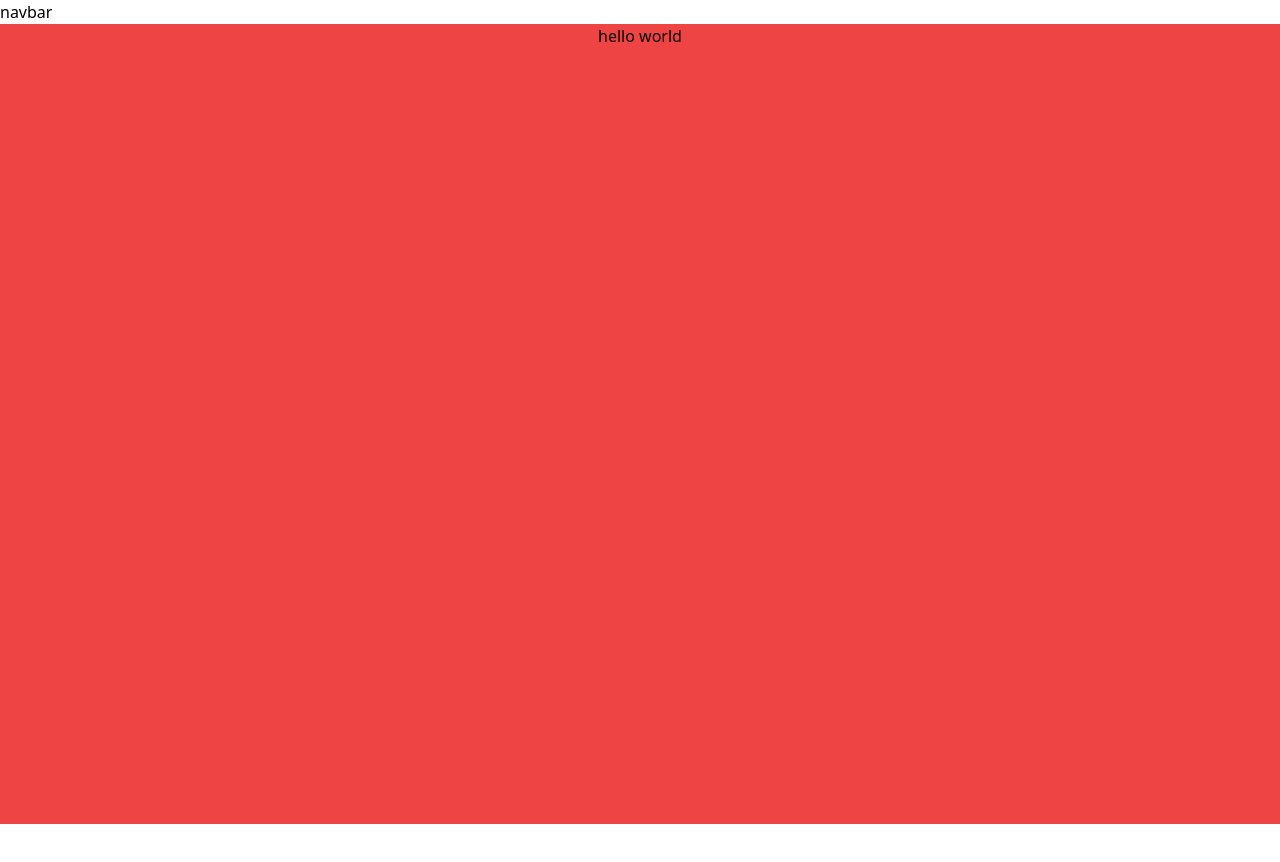
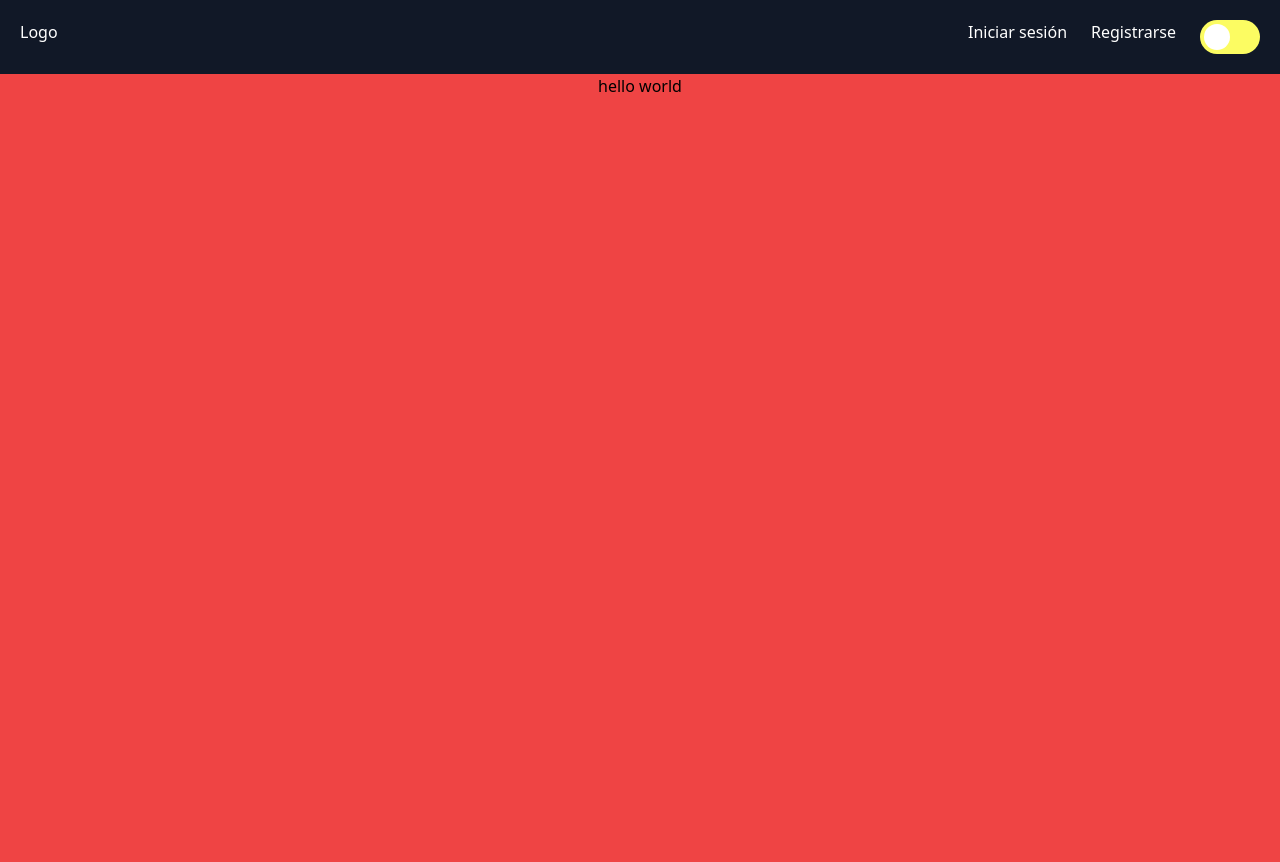
Before and after one commit to josephinfante/ToDoList_FrontEnd, a Vue app: page / in a window 1280 px wide. Shown: the top 862 px of the page. Before the commit the page ends 824 px from the top, so only its background shows below. Built offline with nearby package versions, Linux system fonts and the light colour scheme; the HTML template or start-up script is replaced by a standard one.

Commit message:
Styling Header component

```diff
--- a/src/components/Header.vue
+++ b/src/components/Header.vue
@@ -1,6 +1,16 @@
 <template>
-  <header>
-    <div>navbar</div>
+  <header class="bg-gray-900 text-white py-5">
+    <div class="container mx-auto px-5 flex grid grid-cols-2 gap-4">
+      <div>Logo</div>
+      <div class="flex justify-end">
+        <a href="" class="mx-3">Iniciar sesión</a>
+        <a href="" class="mx-3">Registrarse</a>
+        <label class="switch ml-3">
+          <input type="checkbox">
+          <span class="slider round"></span>
+        </label>
+      </div>
+    </div>
   </header>
 </template>
 
@@ -9,3 +19,65 @@ export default {
   name: 'Header'
 }
 </script>
+
+<style>
+.switch {
+  position: relative;
+  display: inline-block;
+  width: 60px;
+  height: 34px;
+}
+
+.switch input {
+  opacity: 0;
+  width: 0;
+  height: 0;
+}
+
+.slider {
+  position: absolute;
+  cursor: pointer;
+  top: 0;
+  left: 0;
+  right: 0;
+  bottom: 0;
+  background-color: #FCFC62;
+  -webkit-transition: .4s;
+  transition: .4s;
+}
+
+.slider:before {
+  position: absolute;
+  content: "";
+  height: 26px;
+  width: 26px;
+  left: 4px;
+  bottom: 4px;
+  background-color: white;
+  -webkit-transition: .4s;
+  transition: .4s;
+}
+
+input:checked + .slider {
+  background-color: #2D3047;
+}
+
+input:focus + .slider {
+  box-shadow: 0 0 1px #2D3047;
+}
+
+input:checked + .slider:before {
+  -webkit-transform: translateX(26px);
+  -ms-transform: translateX(26px);
+  transform: translateX(26px);
+}
+
+/* Rounded sliders */
+.slider.round {
+  border-radius: 34px;
+}
+
+.slider.round:before {
+  border-radius: 50%;
+}
+</style>
```
